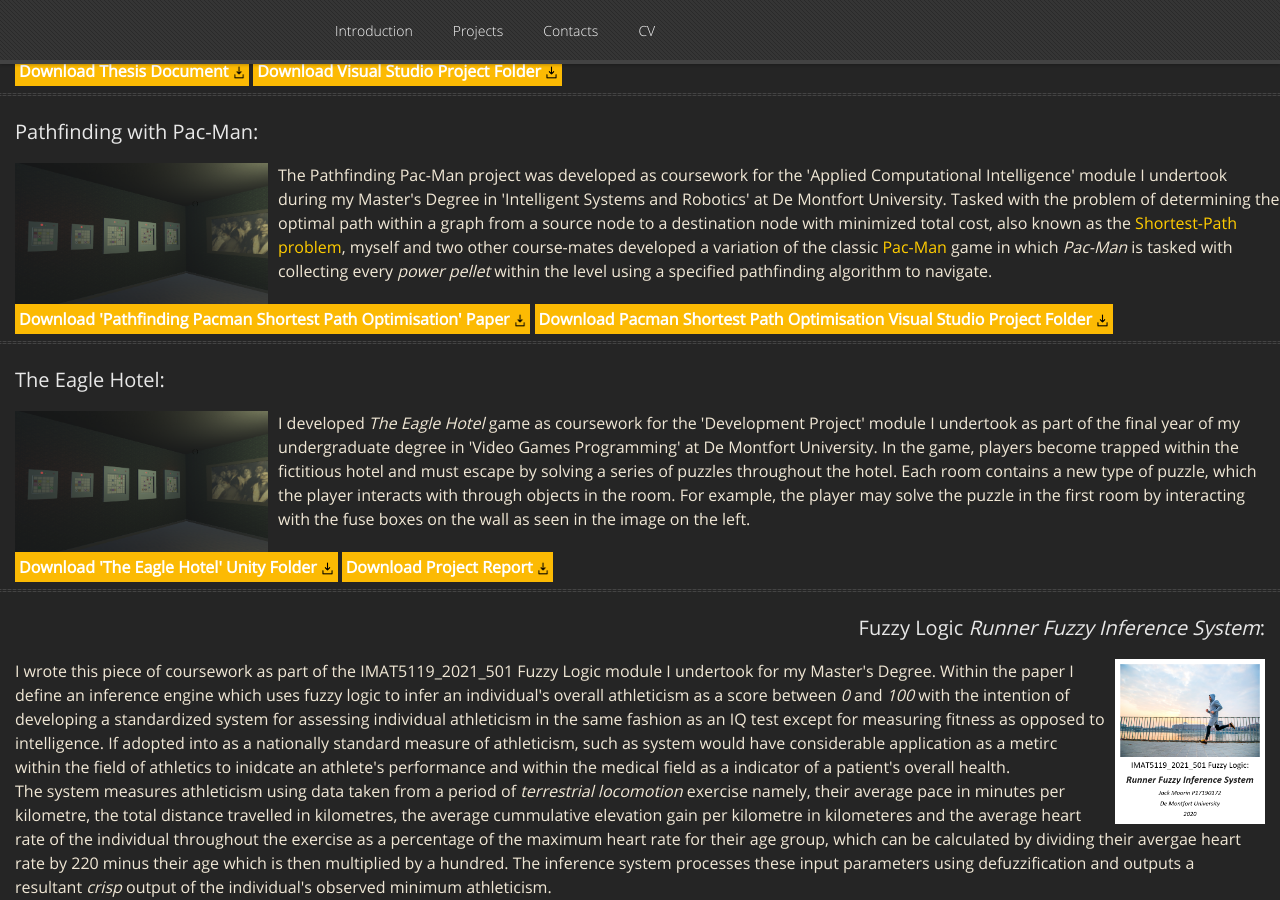
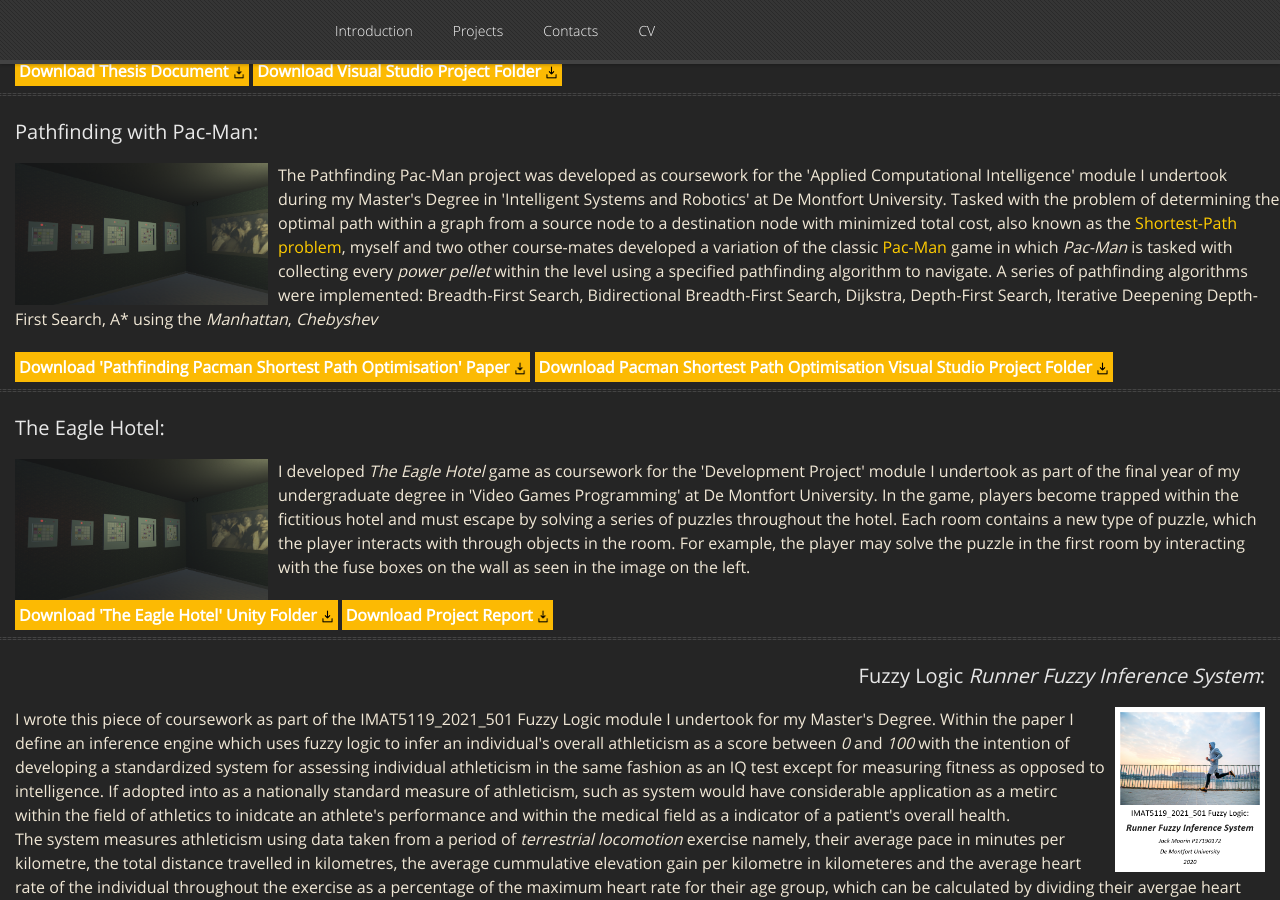
Before and after one commit to GamesProgrammingGrad2021/GamesProgrammingGrad2021.github.io, a Jekyll site: the page built from index.md, in a window 1280 px wide and 900 px high, scrolled down 1580 px. Built offline with Jekyll 4.4.1, drawn with Linux system fonts in a browser that asks for light colours; nearby versions of some CDN libraries; our own code applies the rules of GitHub Pages for plain Markdown files.

Commit message:
Update default.html

```diff
--- a/_layouts/default.html
+++ b/_layouts/default.html
@@ -211,7 +211,9 @@
 				optimal path within a graph from a source node to a destination node with minimized total cost, also known as the
 				<a href="https://en.wikipedia.org/wiki/Shortest_path_problem">Shortest-Path problem</a>, myself and two other course-mates
 				developed a variation of the classic <a href="https://en.wikipedia.org/wiki/Pac-Man">Pac-Man</a> game in which <i>Pac-Man</i>
-				is tasked with collecting every <i>power pellet</i> within the level using a specified pathfinding algorithm to navigate.
+				is tasked with collecting every <i>power pellet</i> within the level using a specified pathfinding algorithm to navigate. A
+				series of pathfinding algorithms were implemented: Breadth-First Search, Bidirectional Breadth-First Search, Dijkstra, Depth-First
+				Search, Iterative Deepening Depth-First Search, A* using the <i>Manhattan</i>, <i>Chebyshev</i>
 				<br><br>
 				<a href="Path Finding Pacman Shortest Path Optimisation.docx" class="project_download">Download 'Pathfinding Pacman Shortest Path Optimisation' Paper <img src="Download_Icon.png" alt="" class="project_button_icon"></a>
 				<a href="https://drive.google.com/file/d/1b_OPyRFw9sgjCAHfafJzEvLr3v7KC3mg/view?usp=sharing" class="project_download">Download Pacman Shortest Path Optimisation Visual Studio Project Folder <img src="Download_Icon.png" alt="" class="project_button_icon"></a>
```
